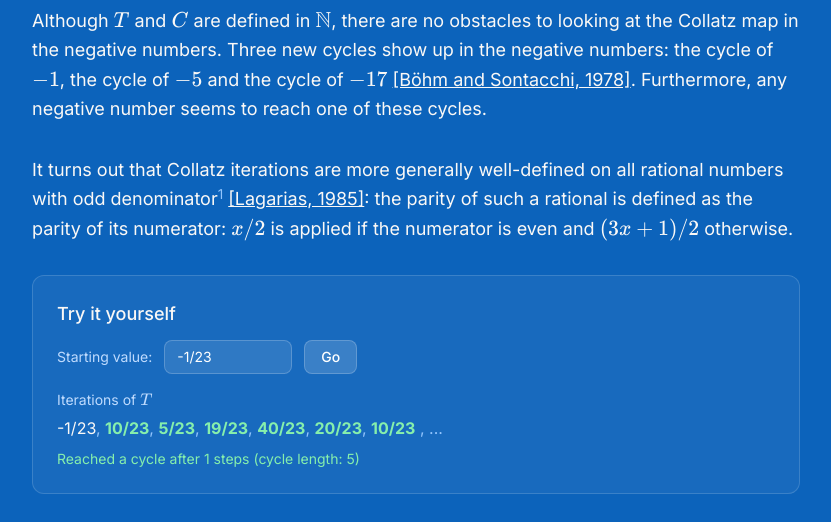
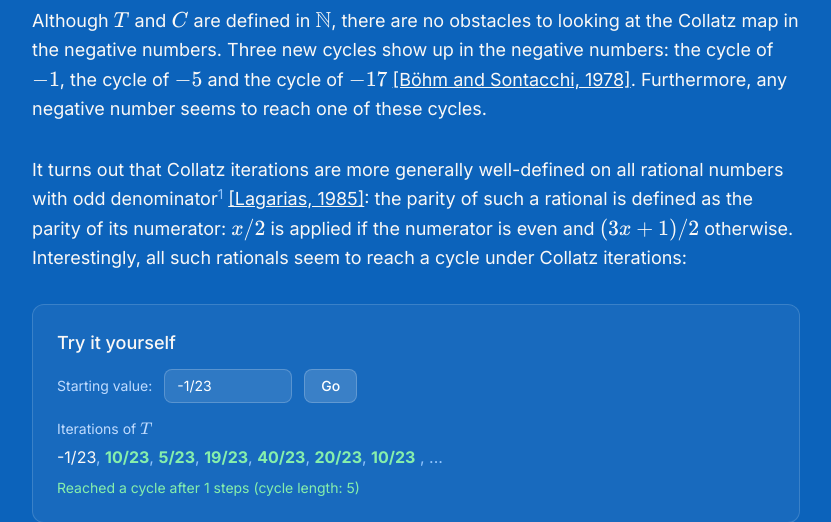
Before and after one commit to ccchallenge-org/ccchallenge, a FastAPI app: template backend/templates/story.html in a window 1280 px wide. Shown: the part 1717-2239 px from the top of the page, without its empty margins (224-1055 px from the left). Run offline with FastAPI, Linux system fonts and the light colour scheme; the template is opened without the code that fills it, so the values that code supplies are empty; parts of the project's set-up code (start-up, migrations or seed data) failed here and were passed over; some libraries are stand-ins or nearby versions.

Commit message:
Add sentence about rationals reaching cycles, leading into try-it-yourself widget
Co-Authored-By: Claude Opus 4.6 <noreply@anthropic.com>

```diff
--- a/backend/templates/story.html
+++ b/backend/templates/story.html
@@ -122,6 +122,7 @@
             denominator<a href="#fn-1" class="text-blue-300 hover:text-blue-100"><sup>1</sup></a>
             <a href="#ref-lagarias-1985" class="underline hover:text-blue-200">[Lagarias, 1985]</a>:
             the parity of such a rational is defined as the parity of its numerator: \(x/2\) is applied if the numerator is even and \((3x+1)/2\) otherwise.
+            Interestingly, all such rationals seem to reach a cycle under Collatz iterations:
         </p>
 
         <div class="bg-white/5 border border-white/15 rounded-xl p-6 my-6" x-data="rationalCollatzWidget()"
```
